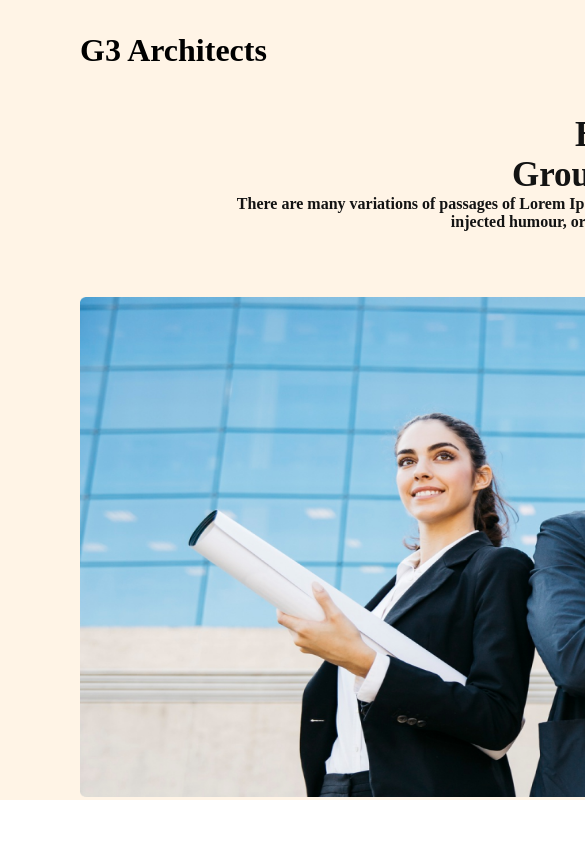
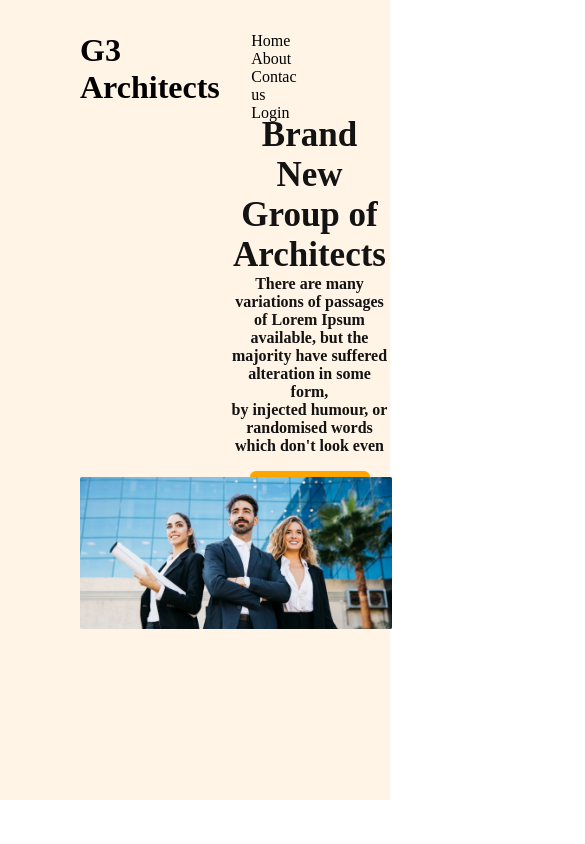
Before and after one commit to nahian255/G-3-project, a plain HTML site: page index.html in a window 390 px wide. Shown: the top 844 px of the page, 585 px wide, since content can reach past the window. Drawn offline with Linux system fonts and the light colour scheme.

Commit message:
done this

```diff
--- a/index.html
+++ b/index.html
@@ -5,13 +5,11 @@
     <meta charset="UTF-8">
     <meta http-equiv="X-UA-Compatible" content="IE=edge">
     <meta name="viewport" content="width=device-width, initial-scale=1.0">
-    <title>Document</title>
+    <title>G3 Architects</title>
     <link rel="stylesheet" href="./style/style.css">
 </head>
 
 <body>
-
-
     <header>
         <section class="container">
             <nav>
@@ -31,7 +29,7 @@
                         Group of Architects
                     </h1>
                     <h4>There are many variations of passages of Lorem Ipsum available, but the majority have suffered
-                        alteration in some form, by injected humour, or randomised words which don't look even</h4>
+                        alteration in some form, <br> by injected humour, or randomised words which don't look even</h4>
                     <button class="btn">Explore More</button>
 
                 </div>
@@ -41,6 +39,7 @@
             </div>
         </section>
     </header>
+    <!-- main part////////////// -->
     <main>
         <section class="section-1">
             <div class="s1img">
@@ -155,6 +154,7 @@
         </section>
 
     </main>
+    <!-- footer part////////////////////// -->
     <footer>
         <div>
             <h2>All rights reserved copyright@2023 startup landing page design</h2>
--- a/style/style.css
+++ b/style/style.css
@@ -3,14 +3,11 @@
     margin: 0;
 }
 
-
 header {
-    width: 1349px;
+    width: 100%;
     height: 800px;
     background: rgba(255, 144, 14, 0.1);
 }
-
-.container {}
 
 /* nav.................................... */
 nav {
@@ -34,12 +31,8 @@ nav div h1 {
 }
 
 /* banner.................................. */
-
-.banner {}
-
 .banner-text {
     position: absolute;
-    width: 862px;
     height: 225px;
     left: 229px;
     top: 115px;
@@ -55,14 +48,12 @@ nav div h1 {
 
 .banner img {
     position: absolute;
-    width: 1140px;
-    height: 500px;
+    width: 80%;
+    height: auto;
     left: 80px;
     top: 237px;
     margin-top: 60px;
-    /* max-width: 100%;
-    height: auto; */
-
+    height: auto;
 }
 
 .btn {
@@ -78,7 +69,6 @@ nav div h1 {
     display: flex;
     justify-content: center;
     margin-top: -8rem;
-
 }
 
 .btn-pro {
@@ -95,11 +85,9 @@ nav div h1 {
     padding-left: 5rem;
     padding-right: 6rem;
     margin-top: 5rem;
-
 }
 
 .s1img {
-
     display: grid;
     grid-template-columns: 1fr 1fr;
     grid-gap: 10px;
@@ -131,7 +119,6 @@ nav div h1 {
     background-color: rgb(190, 218, 135);
     width: 50%;
     text-align: center;
-
 }
 
 .bold {
@@ -152,21 +139,17 @@ nav div h1 {
     height: auto;
 }
 
-
 /* section-3............. */
 .section-3 {
-
     padding-left: 5rem;
     padding-right: 6rem;
     margin-top: 60px;
-
 }
 
 .box-item {
     display: flex;
     justify-content: space-evenly;
     box-sizing: border-box;
-
 }
 
 .box1 {
@@ -176,19 +159,16 @@ nav div h1 {
     border: 1px solid #FF900E;
     border-radius: 8px;
     text-align: center;
-
 }
 
 .box-item :hover {
     transform: rotate(10deg);
-
 }
 
 .sponspor {
     display: flex;
     justify-content: center;
     margin-top: 60px;
-
 }
 
 .sponspor div h1 {
@@ -204,7 +184,6 @@ nav div h1 {
     width: 169px;
     height: 136.22px;
     margin-top: 60px;
-
 }
 
 .new-sec {
@@ -229,8 +208,16 @@ footer div {
     padding: 2rem;
 }
 
-/* responsev part.... */
+/* responsev part................. */
 @media only screen and (max-width: 576px) {
+    .sidebar {
+        display: block;
+    }
+
+    .banner img {
+        margin-top: 15rem;
+    }
+
     .section-1 {
         display: block;
     }
```
